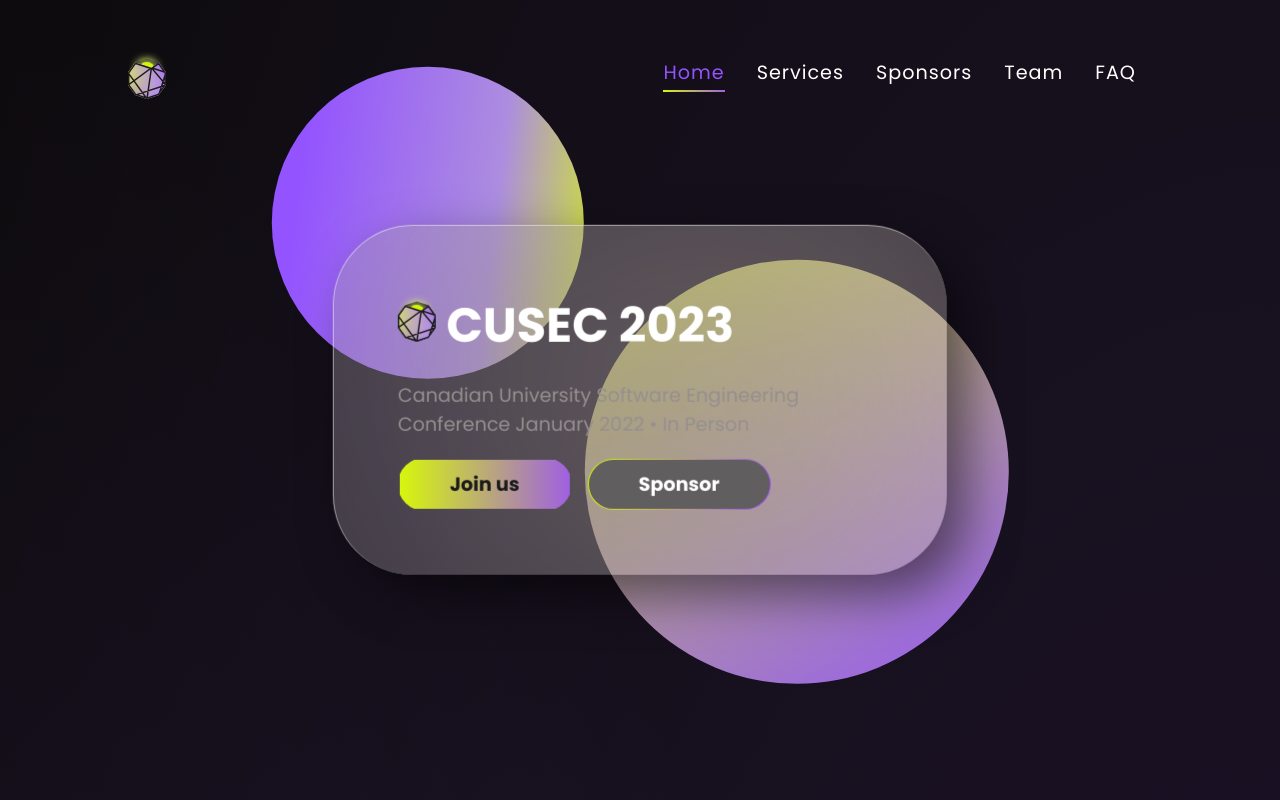
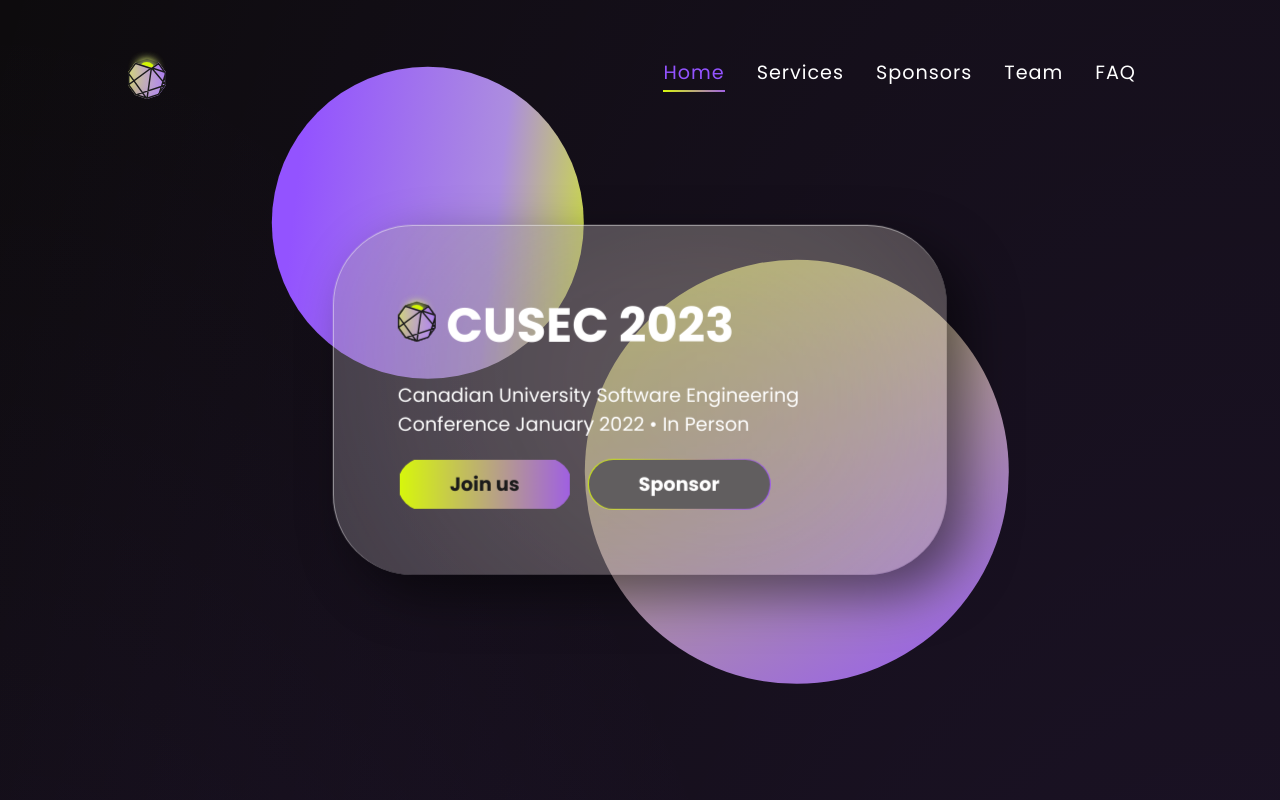
Before and after one commit to cusec/2023, a React (Create React App) app: page / in a window 1280 px wide. Shown: the top 800 px of the page. Built offline with nearby package versions, Linux system fonts and the light colour scheme.

Commit message:
Update Paragraph.scss

```diff
--- a/src/components/Paragraph/Paragraph.scss
+++ b/src/components/Paragraph/Paragraph.scss
@@ -14,6 +14,6 @@
 }
 
 .CardText {
-  color: #968f8f;
+  color: #fff;
   font-size: var(--font-nav);
 }
```
